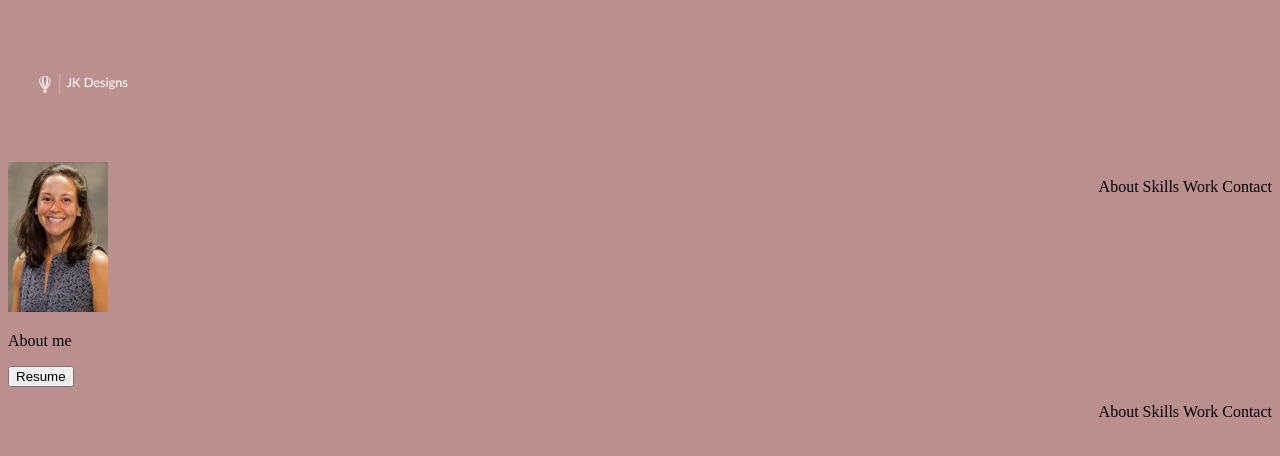
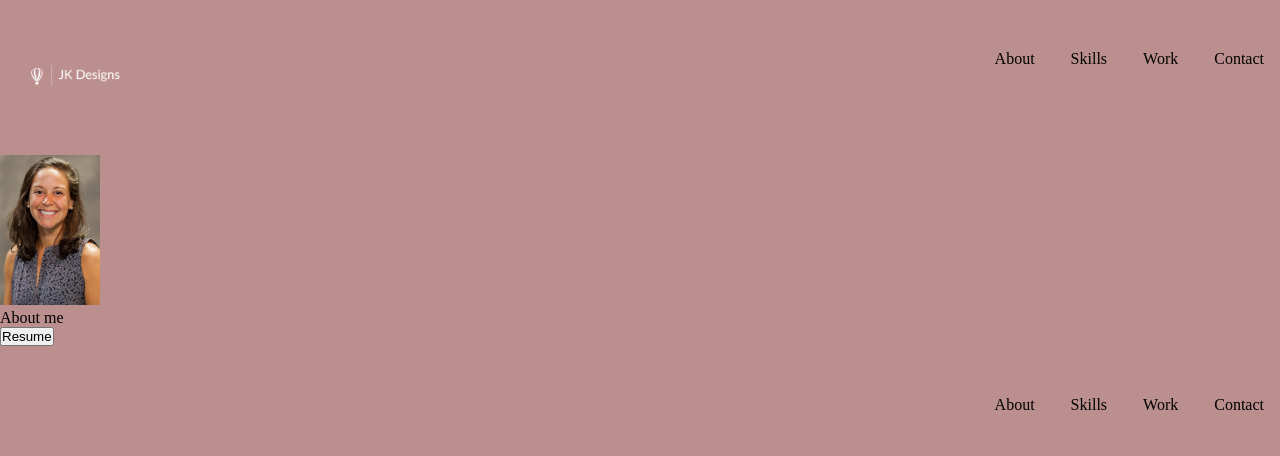
Before and after one commit to Jkoller16/UX_UI-HW_17, a plain HTML site: page index.html in a window 1280 px wide. Drawn offline with Linux system fonts and the light colour scheme.

Commit message:
About Page changes

```diff
--- a/styles.css
+++ b/styles.css
@@ -1,3 +1,7 @@
+* {
+margin: 0;
+padding: 0;
+}
 
 body {
     background-color: rosybrown;
@@ -5,30 +9,34 @@ body {
 
 header {
     display: inline;
-    vertical-align: top;
 }
 
 header ul{
     float: right;
+    display: inline;
+    margin-top: 50px;
 }
 
 div.logo img {
     width: 125px;
     padding: 1%;
-    text-align: center;
 }
 
-.nav {
+div.logo {
+    display: inline;
+}
+
+nav {
     width: 50%;
     padding: 1%;
+    display: inline;
 }
 
 #ul {
     list-style-type: none; /* Remove bullets */
-    width: 50%;
-    margin-left: auto;
 }
 
 ul li {
     display:inline;
+    padding: 14px 16px;
   }
```
